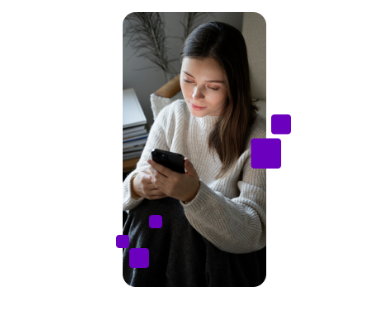
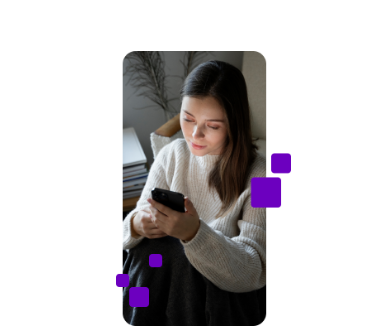
Before and after one commit to euIagoRibeiro/hackathon, a plain HTML site: page index.html in a window 390 px wide. Shown: the part 74-406 px from the top of the page. Drawn offline with Linux system fonts and the light colour scheme.

Commit message:
arrumando a posição da tela de principal - 1.0

```diff
--- a/styles/section1.css
+++ b/styles/section1.css
@@ -47,7 +47,7 @@
         display: flex;
         flex-direction: column-reverse;
         gap: 3rem;
-        padding: 0% 7% 30% 7%;
+        padding: 0% 7% 10% 7%;
     }
 
     .section1-image {
```
